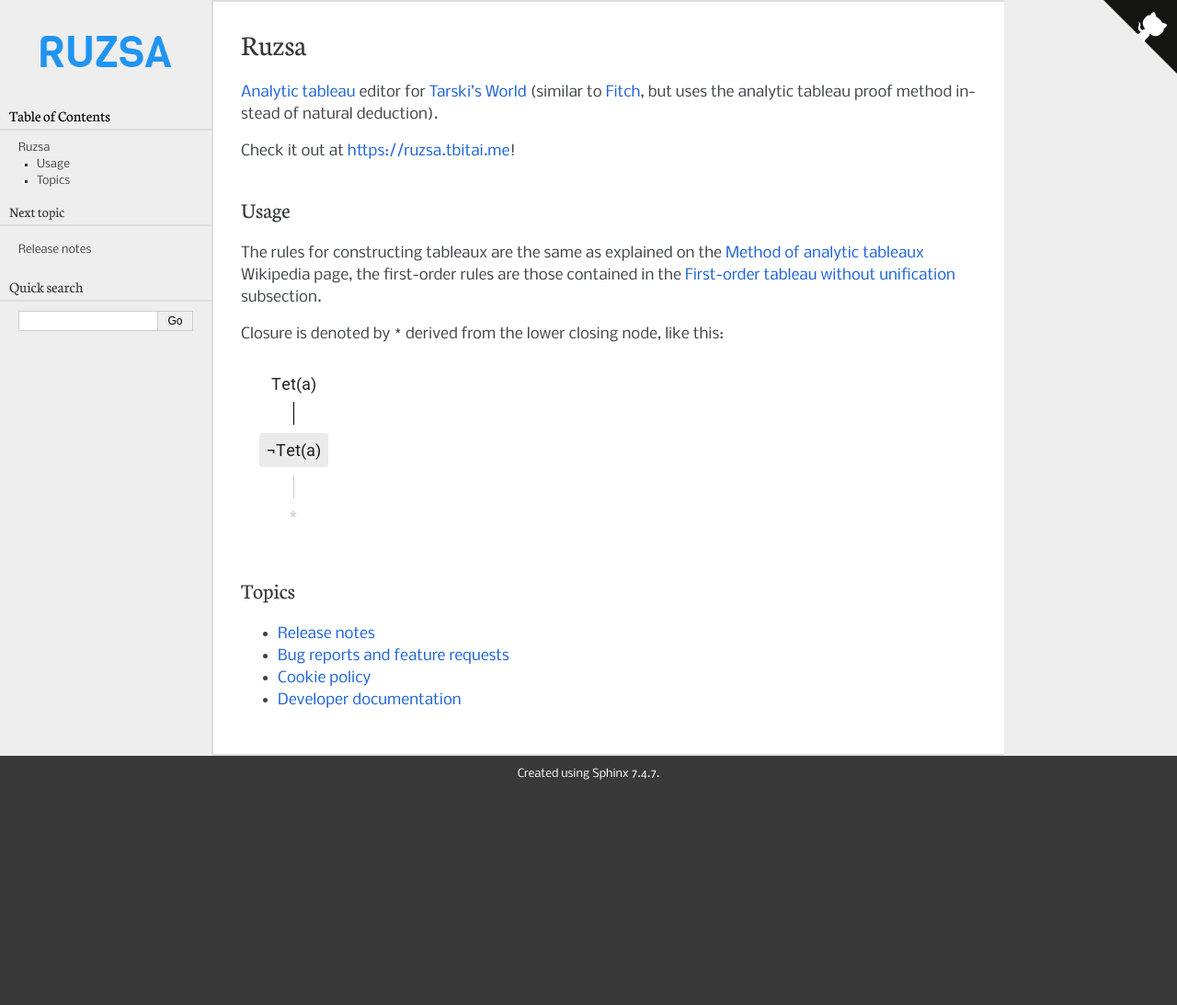
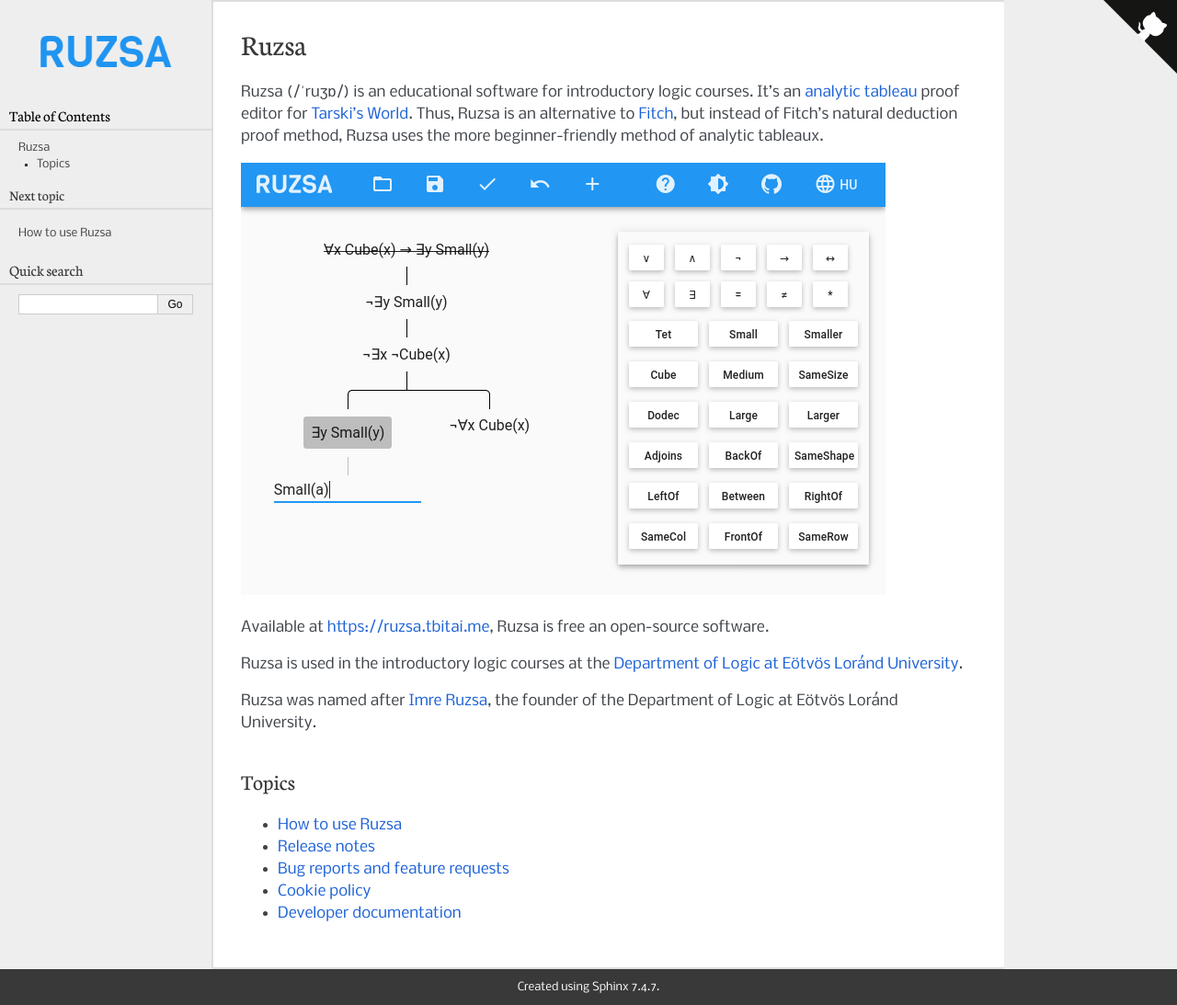
Before and after one commit to tbitai/ruzsa, a Sphinx documentation site: the page built from docs/README.md, in a window 1280 px wide. Shown: the whole page at 92% size. Built offline with Sphinx 7.4.7, drawn with Linux system fonts in a browser that asks for light colours; before the commit the page ends 900 px from its top, so only the background shows below that.

Commit message:
More detailed README.md, separate USAGE.md

```diff
--- a/docs/README.md
+++ b/docs/README.md
@@ -1,26 +1,24 @@
 # Ruzsa
 
-[Analytic tableau](https://en.wikipedia.org/wiki/Method_of_analytic_tableaux) editor for
-[Tarski's World](https://www.gradegrinder.net/Support/documentation.html?software=tarski)
-\(similar to [Fitch](https://www.gradegrinder.net/Support/documentation.html?software=fitch),
-but uses the analytic tableau proof method instead of natural deduction\).
+Ruzsa (/ˈruʒɒ/) is an educational software for introductory logic courses. It's an
+[analytic tableau](https://en.wikipedia.org/wiki/Method_of_analytic_tableaux) proof editor for
+[Tarski's World](https://www.gradegrinder.net/Support/documentation.html?software=tarski). Thus, Ruzsa is an alternative
+to [Fitch](https://www.gradegrinder.net/Support/documentation.html?software=fitch), but instead of Fitch's natural
+deduction proof method, Ruzsa uses the more beginner-friendly method of analytic tableaux.
 
-Check it out at <https://ruzsa.tbitai.me>!
+[![Ruzsa with first-order analytic tableau in progress](img/10_3_WIP.png)](https://ruzsa.tbitai.me)
 
-## Usage
+Available at <https://ruzsa.tbitai.me>, Ruzsa is free an open-source software.
 
-The rules for constructing tableaux are the same as explained on the
-[Method of analytic tableaux](https://en.wikipedia.org/wiki/Method_of_analytic_tableaux)
-Wikipedia page, the first-order rules are those contained in the
-[First-order tableau without unification](https://en.wikipedia.org/wiki/Method_of_analytic_tableaux#First-order_tableau_without_unification)
-subsection.
+Ruzsa is used in the introductory logic courses at the
+[Department of Logic at Eötvös Loránd University](http://phil.elte.hu/logic).
 
-Closure is denoted by `*` derived from the lower closing node, like this:
-
-![](closure.png)
+Ruzsa was named after [Imre Ruzsa](http://phil.elte.hu/logic/ruzsa.html), the founder of the Department of Logic at
+Eötvös Loránd University.
 
 ## Topics
 
+* [How to use Ruzsa](USAGE.md)
 * [Release notes](RELEASES.md)
 * [Bug reports and feature requests](ISSUES.md)
 * [Cookie policy](COOKIES.md)
```
Also changed, not shown: docs/USAGE.md (added, +52 -0 lines), docs/closure.png (deleted), docs/img/10_3_WIP.png (added), docs/img/A_or_B_broken_down.png (added), docs/img/add_FAB.png (added), docs/img/add_tool.png (added), docs/img/breakdown_menu.png (added), docs/img/breaking_down_A_or_B.png (added), docs/img/check_step_button.png (added), docs/img/closure.png (added), docs/img/input.png (added), docs/img/node.png (added), docs/img/syntax_error.png (added), docs/img/tree_with_leaf.png (added), 1 other file.
